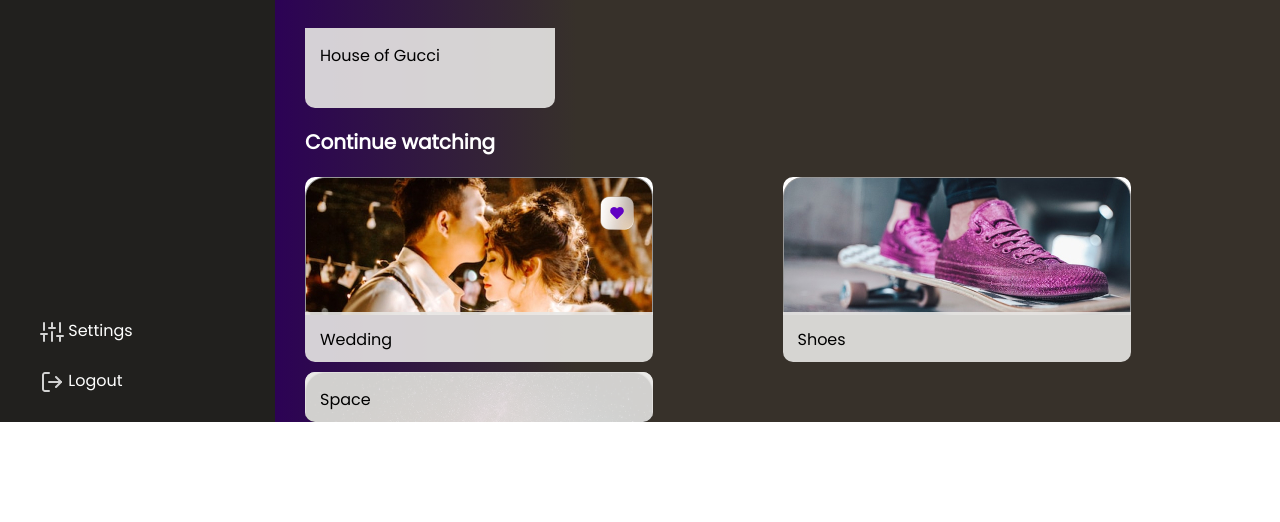
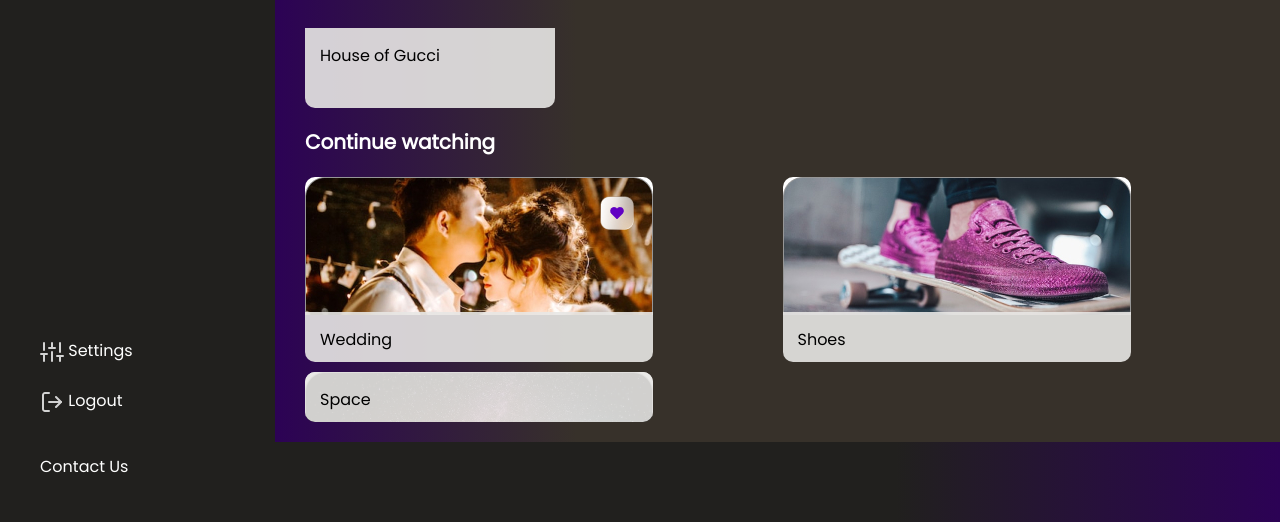
Before and after one commit to VitaKrivyakova/week6-gallery, a plain HTML site: page index.html in a window 1280 px wide. Shown: the part 1015-1537 px from the top of the page. Before the commit the page ends 1437 px from the top, so only its background shows below. Drawn offline with Linux system fonts and the light colour scheme.

Commit message:
add footer

```diff
--- a/index.html
+++ b/index.html
@@ -132,6 +132,8 @@
             </div>
           </div>
       </main>
-      <footer class="footer"></footer>
+      <footer class="footer">
+        <p class="contact">Contact Us</p>
+      </footer>
   </body>
 </html>
--- a/styles/style.css
+++ b/styles/style.css
@@ -2,9 +2,10 @@
   display: grid;
   grid-template-areas:
     "aside header"
-    "aside main";
+    "aside main"
+    "footer footer";
   grid-template-columns: 275px 1fr;
-  grid-template-rows: 454px 1fr;
+  grid-template-rows: 454px 1fr 10%;
   width: 100vw;
   height: 100vh;
 }
@@ -166,6 +167,7 @@ p {
   grid-template-columns: repeat(auto-fit, minmax(350px, 1fr));
   padding: 0 30px;
   gap: 10px;
+  margin-bottom: 20px;
 }
 .cards__content21 {
   background-image: url(../assets/wedding.jpg);
@@ -209,3 +211,11 @@ h3 {
   font-family: "Poppins", sans-serif;
   margin-left: 30px;
 }
+.footer {
+  grid-area: footer;
+  background: linear-gradient(to left, #2c0255, #21201e 30%);
+}
+.contact {
+  padding-left: 40px;
+  color: #fff;
+}
```
Also changed, not shown: 1 other file.
